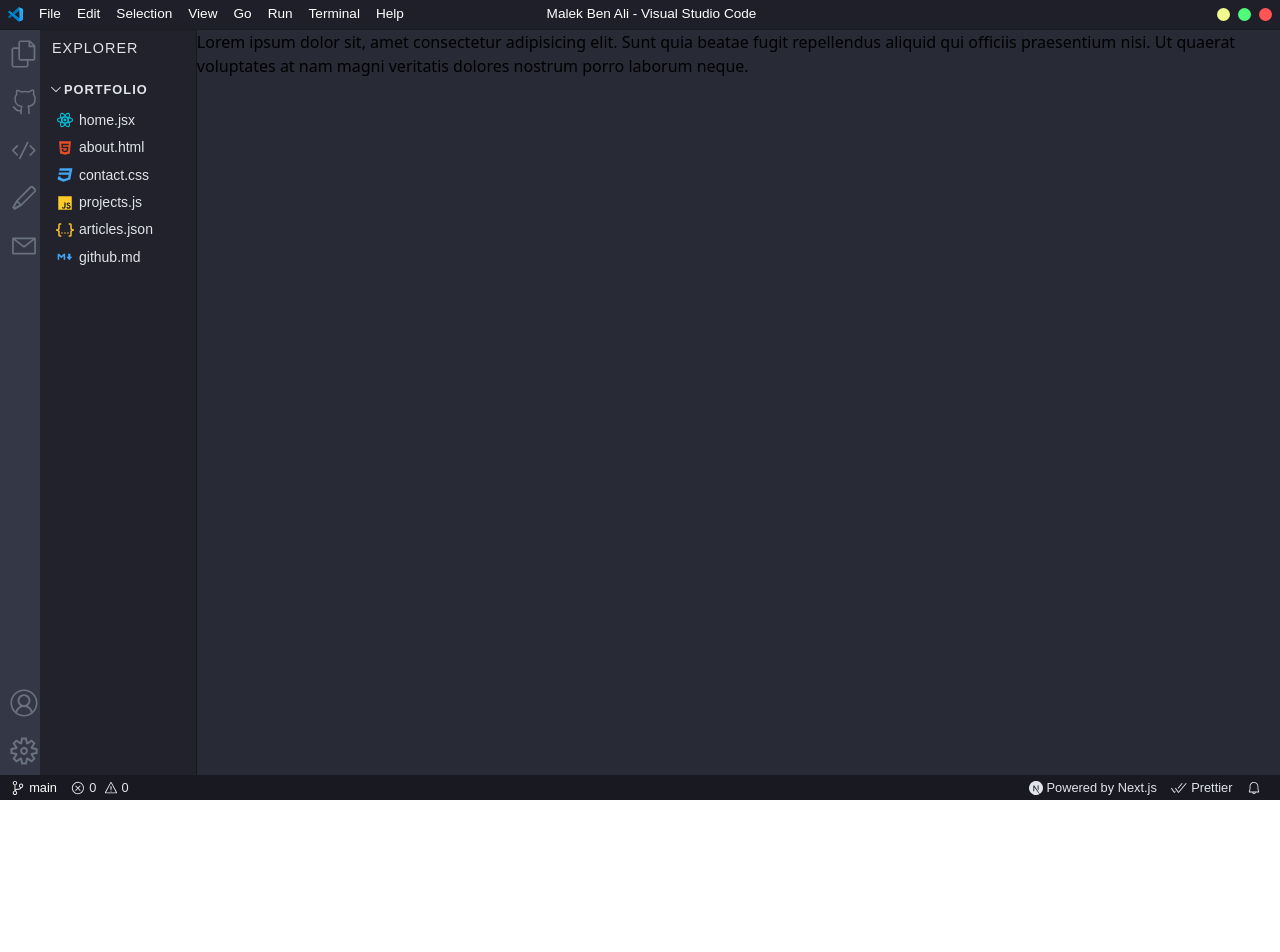
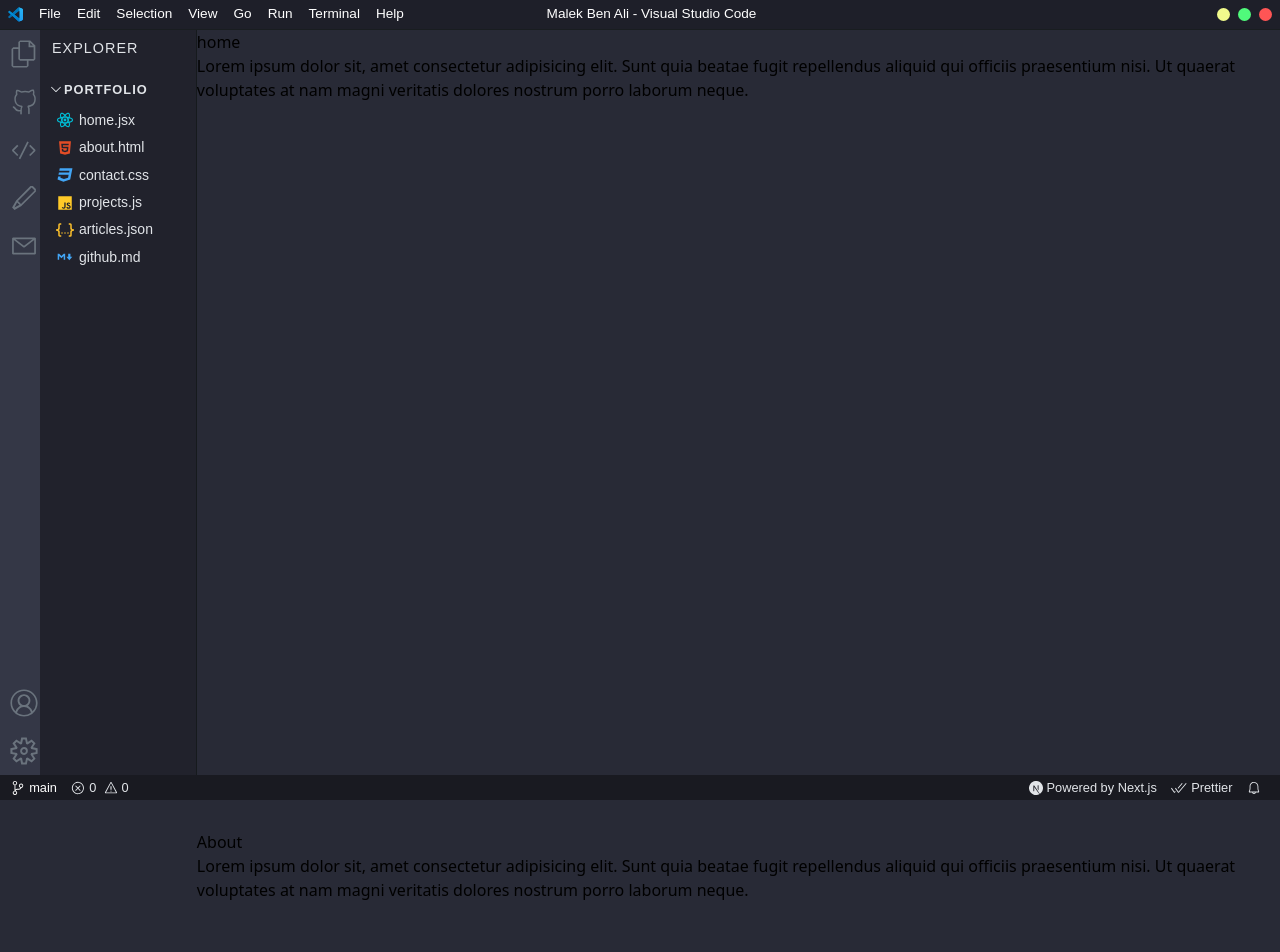
Before and after one commit to malekbena/malek_code, a Next.js app in the folder client/: page / in a window 1280 px wide. Shown: the top 952 px of the page. Before the commit the page ends 800 px from the top, so only its background shows below. Built offline with nearby package versions, Linux system fonts and the light colour scheme.

Commit message:
next update + sticky menus

```diff
--- a/client/src/app/layout.js
+++ b/client/src/app/layout.js
@@ -18,7 +18,10 @@
         <div className={styles.main}>
           <Sidebar />
           <Explorer />
+          <div>
           {children}
+
+          </div>
         </div>
         <Footer />
       </body>
--- a/client/src/app/page.js
+++ b/client/src/app/page.js
@@ -1,7 +1,14 @@
 export default function Home() {
   return (
-    <div>
-      <p>Lorem ipsum dolor sit, amet consectetur adipisicing elit. Sunt quia beatae fugit repellendus aliquid qui officiis praesentium nisi. Ut quaerat voluptates at nam magni veritatis dolores nostrum porro laborum neque.</p>
+    <div className='sections'>
+      <section className="index_section" id="home">
+        <h2>home</h2>
+        <p>Lorem ipsum dolor sit, amet consectetur adipisicing elit. Sunt quia beatae fugit repellendus aliquid qui officiis praesentium nisi. Ut quaerat voluptates at nam magni veritatis dolores nostrum porro laborum neque.</p>
+      </section>
+      <section className="index_section" id="about">
+        <h2>About</h2>
+        <p>Lorem ipsum dolor sit, amet consectetur adipisicing elit. Sunt quia beatae fugit repellendus aliquid qui officiis praesentium nisi. Ut quaerat voluptates at nam magni veritatis dolores nostrum porro laborum neque.</p>
+      </section>
     </div>
   )
 }
--- a/client/src/components/Explorer.js
+++ b/client/src/components/Explorer.js
@@ -8,12 +8,12 @@
 const explorerItems = [
     {
         name: 'home.jsx',
-        path: '/',
+        path: '#home',
         icon: 'react_icon.svg',
     },
     {
         name: 'about.html',
-        path: 'about',
+        path: '#about',
         icon: 'html_icon.svg',
     },
     {
--- a/client/src/styles/Explorer.module.css
+++ b/client/src/styles/Explorer.module.css
@@ -4,6 +4,10 @@
     color: rgb(225, 228, 232);
     font-family: 'Source Sans Pro', sans-serif;
     border-right: 1px solid var(--explorer-border);
+    height: calc(100vh - 30px - 25px);
+
+    position: sticky;
+    top: 30px;
 }
 
 .title {
--- a/client/src/styles/Footer.module.css
+++ b/client/src/styles/Footer.module.css
@@ -8,6 +8,8 @@
     align-items: center;
     justify-content: space-between;
     font-size: 0.8rem;
+    position: sticky;
+    bottom: 0;
 }
 
 .footer a {
--- a/client/src/styles/Sidebar.module.css
+++ b/client/src/styles/Sidebar.module.css
@@ -6,6 +6,8 @@
     width: 4.5vw;
     min-width: 40px;
     height: calc(100vh - 30px - 25px);
+    position: sticky;
+    top: 30px;
 }
 
 .iconContainer {
--- a/client/src/styles/TitleBar.module.css
+++ b/client/src/styles/TitleBar.module.css
@@ -9,6 +9,8 @@
   font-family: 'Source Sans Pro', sans-serif;
   font-size: 0.85rem;
   border-bottom: 1px solid #191d20;
+  position: sticky;
+  top: 0;
 }
 
 .items {
--- a/client/src/styles/globals.css
+++ b/client/src/styles/globals.css
@@ -53,3 +53,10 @@
     --article-bg: #21222c;
   }
 }
+
+.sections {
+  flex-direction: column;
+}
+.index_section {
+  height: 100vh;
+}
```
Also changed, not shown: client/package.json (+5 -5 lines), 1 other file (tests, documents, lock files or other folders).
